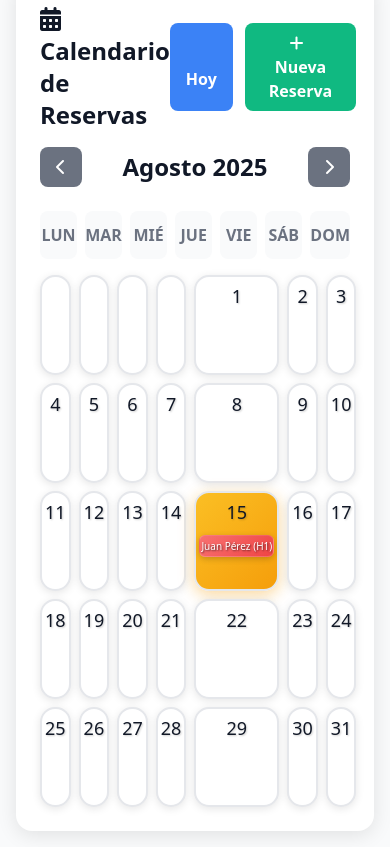
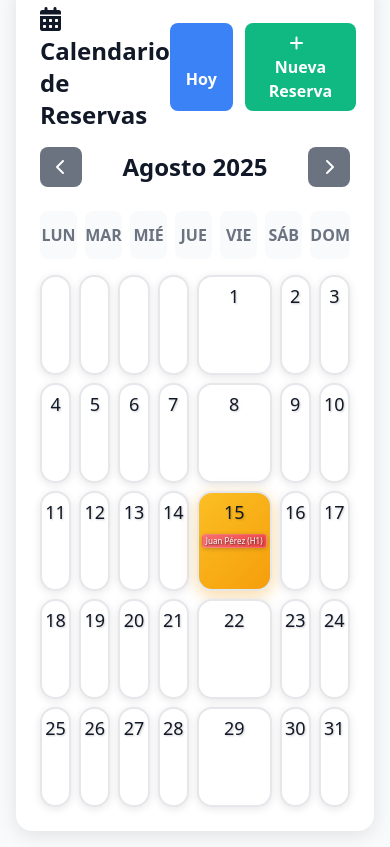
Before and after one commit to hostalplazalebu/reservas, a plain HTML site: page index.html in a window 390 px wide. Shown: the part 445-1292 px from the top of the page. Drawn offline with nearby package versions, Linux system fonts and the light colour scheme.

Commit message:
feat: compact reservation layout to fit 5+ reservations per day
- Dramatically reduced reservation item size to match reference image
- Font size reduced to 9px/8px/7px/6px across breakpoints
- Min-height reduced to 18px/16px/14px/12px for maximum space efficiency
- Padding reduced to 2px and margin to 1px for tight layout
- Text alignment changed to left for better space utilization
- More aggressive name truncation (10 chars max, 6 chars + initial)
- Border radius reduced to 4px for compact appearance
- Enables 5+ reservations per calendar day without overflow
- Maintains readability while maximizing information density
- Optimized for mobile portrait/landscape rotation viewing

```diff
--- a/index.html
+++ b/index.html
@@ -74,22 +74,22 @@
         }
 
         .reserva-item {
-            font-size: 11px;
+            font-size: 9px;
             font-weight: 500;
             color: white;
-            padding: 4px 3px;
-            margin: 2px 0;
-            border-radius: 6px;
-            text-align: center;
-            line-height: 1.1;
+            padding: 2px 2px;
+            margin: 1px 0;
+            border-radius: 4px;
+            text-align: left;
+            line-height: 1.0;
             cursor: pointer;
             transition: all 0.2s ease;
             position: relative;
             overflow: visible;
             text-shadow: 1px 1px 2px rgba(0,0,0,0.6);
-            box-shadow: 0 2px 6px rgba(0,0,0,0.2);
-            border: 1px solid rgba(255,255,255,0.15);
-            min-height: 25px;
+            box-shadow: 0 1px 4px rgba(0,0,0,0.2);
+            border: 1px solid rgba(255,255,255,0.1);
+            min-height: 18px;
             display: flex;
             flex-direction: column;
             justify-content: center;
@@ -237,12 +237,12 @@
                 border-width: 3px;
             }
             .reserva-item {
-                font-size: 10px;
+                font-size: 8px;
                 font-weight: 500;
-                padding: 3px 2px;
-                margin: 2px 0;
-                min-height: 24px;
-                text-shadow: 1px 1px 2px rgba(0,0,0,0.6);
+                padding: 2px 2px;
+                margin: 1px 0;
+                min-height: 16px;
+                text-shadow: 1px 1px 2px rgba(0,0,0,0.7);
                 border-width: 1px;
             }
         }
@@ -257,12 +257,12 @@
                 border-width: 2px;
             }
             .reserva-item {
-                font-size: 9px;
+                font-size: 7px;
                 font-weight: 500;
-                padding: 2px 1px;
-                margin: 1px 0;
-                min-height: 22px;
-                text-shadow: 1px 1px 2px rgba(0,0,0,0.6);
+                padding: 1px 2px;
+                margin: 0px 0;
+                min-height: 14px;
+                text-shadow: 1px 1px 2px rgba(0,0,0,0.7);
                 border-width: 1px;
             }
         }
@@ -277,14 +277,14 @@
                 border-width: 2px;
             }
             .reserva-item {
-                font-size: 8px;
+                font-size: 6px;
                 font-weight: 500;
-                padding: 2px 1px;
-                margin: 1px 0;
-                min-height: 20px;
-                text-shadow: 1px 1px 2px rgba(0,0,0,0.6);
+                padding: 1px 1px;
+                margin: 0px 0;
+                min-height: 12px;
+                text-shadow: 1px 1px 2px rgba(0,0,0,0.7);
                 border-width: 1px;
-                line-height: 0.9;
+                line-height: 0.8;
             }
         }
     </style>
@@ -749,21 +749,21 @@
                         abrirEditarReserva(reserva);
                     };
 
-                    // Mostrar nombre completo si es corto, sino usar nombre y apellido abreviado
+                    // Mostrar nombre de forma muy compacta como en la imagen de ejemplo
                     let nombreMostrar = reserva.nombreHuesped;
-                    if (nombreMostrar.length > 12) {
+                    if (nombreMostrar.length > 10) {
                         const partes = nombreMostrar.split(' ');
                         if (partes.length > 1) {
                             // Usar primer nombre + inicial del apellido
-                            nombreMostrar = partes[0] + ' ' + partes[partes.length - 1].substring(0, 1) + '.';
+                            nombreMostrar = partes[0].substring(0, 6) + ' ' + partes[partes.length - 1].substring(0, 1) + '.';
                         } else {
-                            // Si es un solo nombre muy largo, cortarlo
-                            nombreMostrar = nombreMostrar.substring(0, 9) + '...';
+                            // Si es un solo nombre muy largo, cortarlo más agresivamente
+                            nombreMostrar = nombreMostrar.substring(0, 7) + '...';
                         }
                     }
 
                     reservaDiv.innerHTML = `
-                        <div style="font-size: 10px; font-weight: 500; line-height: 1.2; text-shadow: 1px 1px 2px rgba(0,0,0,0.6); padding: 2px 0; overflow: hidden; text-overflow: ellipsis; white-space: nowrap; text-align: center;">${nombreMostrar} (H${reserva.habitacion})</div>
+                        <div style="font-size: 8px; font-weight: 500; line-height: 1.0; text-shadow: 1px 1px 2px rgba(0,0,0,0.7); padding: 1px 2px; overflow: hidden; text-overflow: ellipsis; white-space: nowrap; text-align: left;">${nombreMostrar} (H${reserva.habitacion})</div>
                     `;
 
                     diaElement.appendChild(reservaDiv);
```
